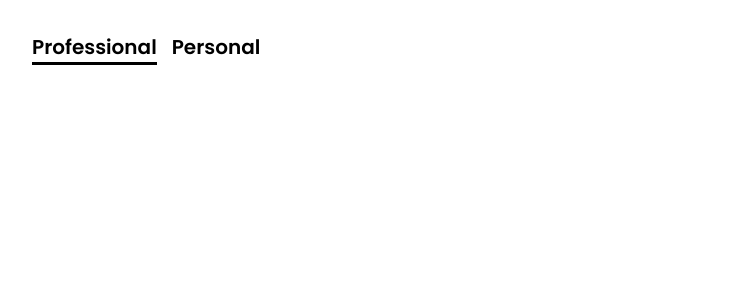
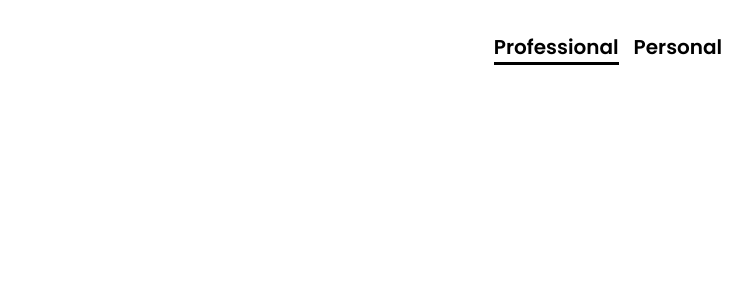
Before and after one commit to Shamseer88/kanban-board, a React (Vite) app: page / in a window 1280 px wide. Shown: the top 300 px of the page, without its empty margins (32-784 px from the left). Built offline with nearby package versions, Linux system fonts and the light colour scheme.

Commit message:
Made tabs centered

```diff
--- a/src/index.css
+++ b/src/index.css
@@ -7,11 +7,12 @@
 }
 
 .app {
-  padding: 2rem 4rem;
+  padding: 2rem 0;
 }
 
 .tabs {
   display: flex;
+  justify-content: center;
   gap: 15px;
 }
 
```
